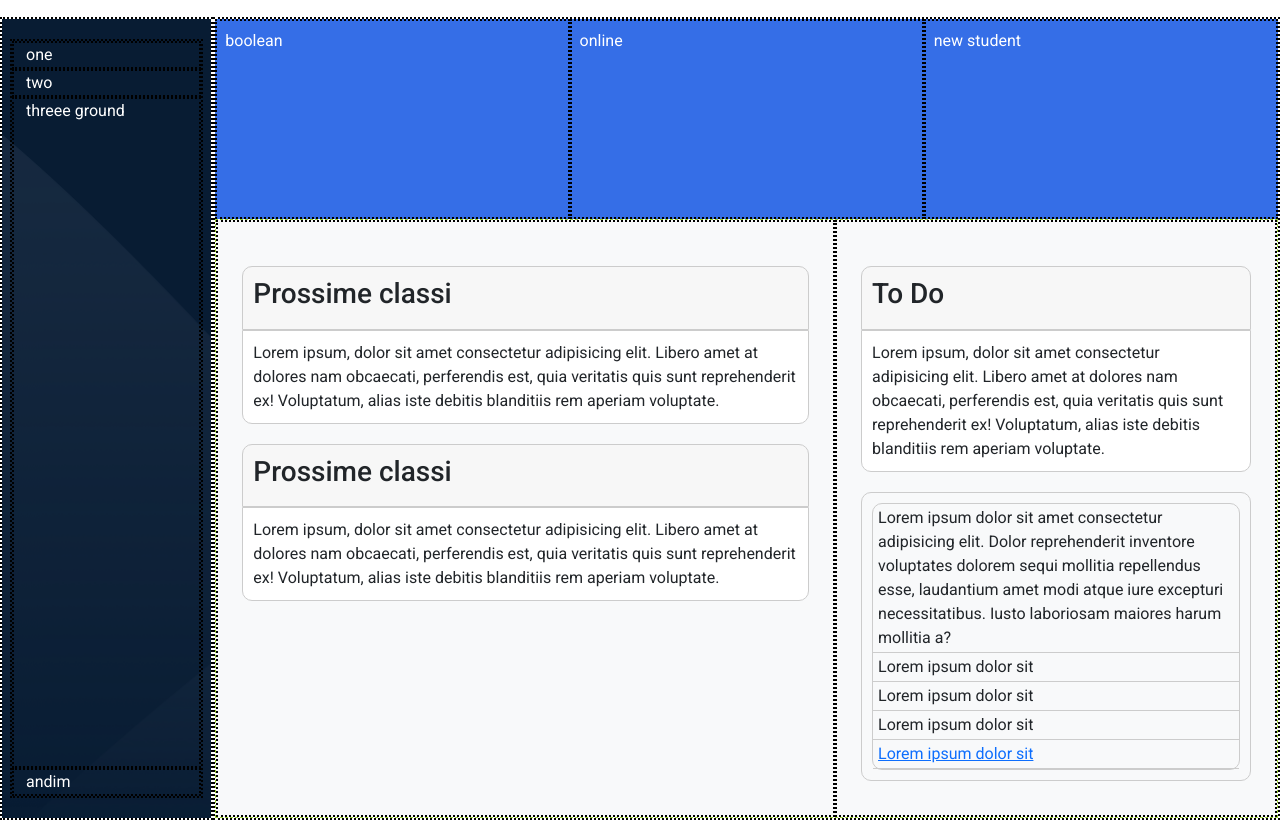
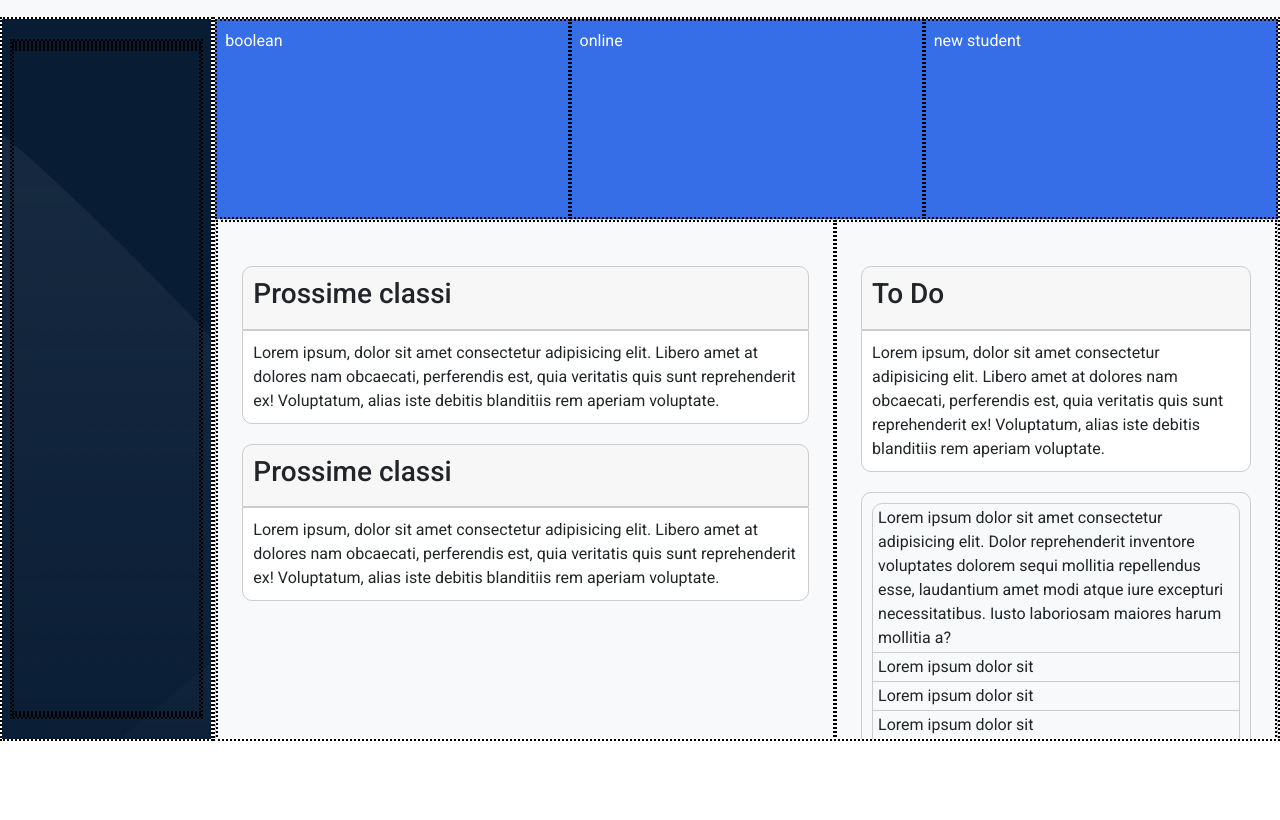
Before and after one commit to AlessandraMartera/html-css-bootstrap-dashboard, a plain HTML site: page index.html in a window 1280 px wide. Shown: the part 63-883 px from the top of the page. After the commit the page ends 804 px from the top, so only its background shows below. Drawn offline with nearby package versions, Linux system fonts and the light colour scheme.

Commit message:
overflow main

```diff
--- a/css/style.css
+++ b/css/style.css
@@ -9,9 +9,14 @@ body {
     height: calc( 100vh - 80px );
 }
 
+#scroll  {
+    height: calc( 100vh - 80px );
+    overflow: auto;
+}
+
 /* header */
 header{
-    background-color: #fff;
+    background-color: #f8f9fa;
     height: 80px;
     padding: 0 20px;
 }
@@ -61,9 +66,9 @@ nav {
 
 /* MAIN */
 main {
-    height: calc( 100% - 200px );
+    /* height: calc( 100vh - 80px ); */
     background-color: #f8f9fa;
-    overflow: auto;
+
 }
 
 /* Build a Block for main */
--- a/index.html
+++ b/index.html
@@ -70,15 +70,14 @@
                     <!-- nav of the page -->
                     <nav>
                         <div class="row flex-column h-100">
-                            <div class="col-12 h-10">one</div>
-                            <div class="col-12 h-10">two</div>
+                            <div class="col-12 h-10"><a href="#"></a></div>
+                            <div class="col-12 h-10"><a href="#"></a></div>
                             <div class="col-12 flex-grow-1">
                                 <div>
-                                    threee
-                                    ground
+                                    <a href="#"></a>
                                 </div>
                             </div>
-                            <div class="col-12 h-10">andim</div>
+                            <div class="col-12 h-10"><a href="#"></a></div>
                         </div>
 
                     </nav>
@@ -87,7 +86,7 @@
                 <!-- MAin of the page -->
                 <div class="col">
 
-
+                    <div id="scroll">
                         <section id="jumbo">
                             <div class="row h-100 gx-0">
                                 <div class="col-12 col-md-4 order-md-2 p-2">new student</div>
@@ -153,10 +152,7 @@
                                 </div>
                             </div>
                         </main>
-
-
-
-
+                    </div>
 
                 </div>
             </div>
```
Lines whose indentation alone changed are shown as unchanged.
